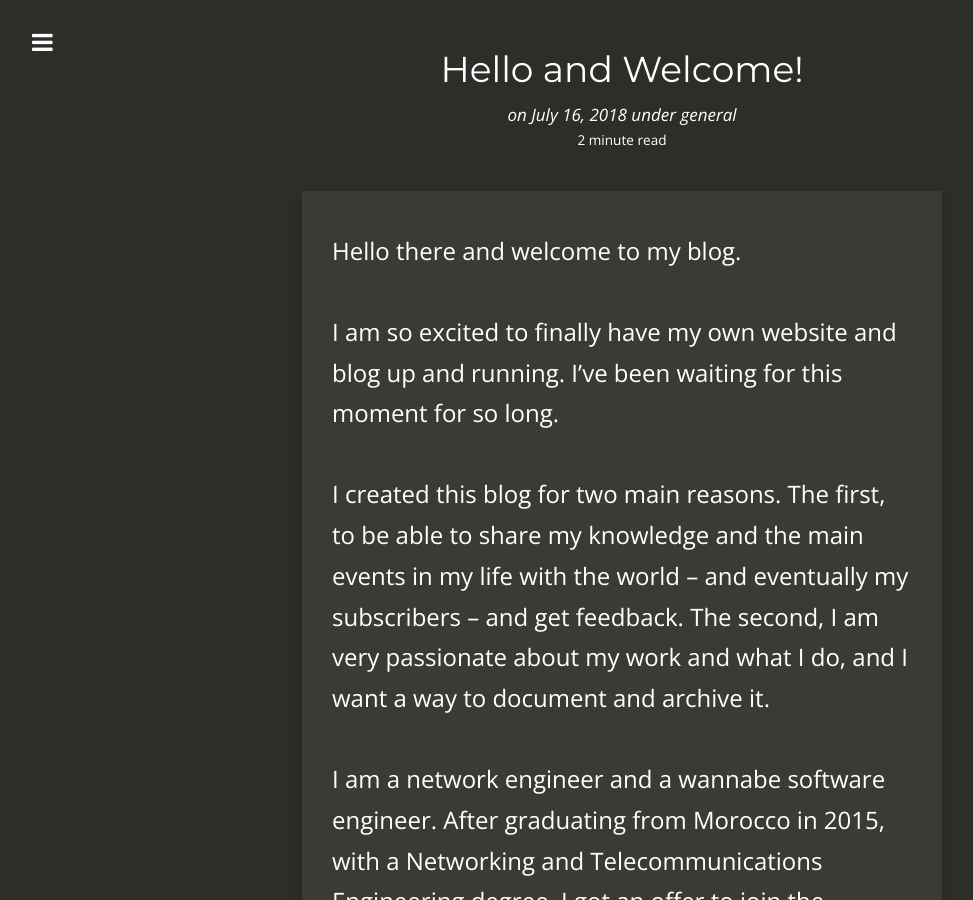
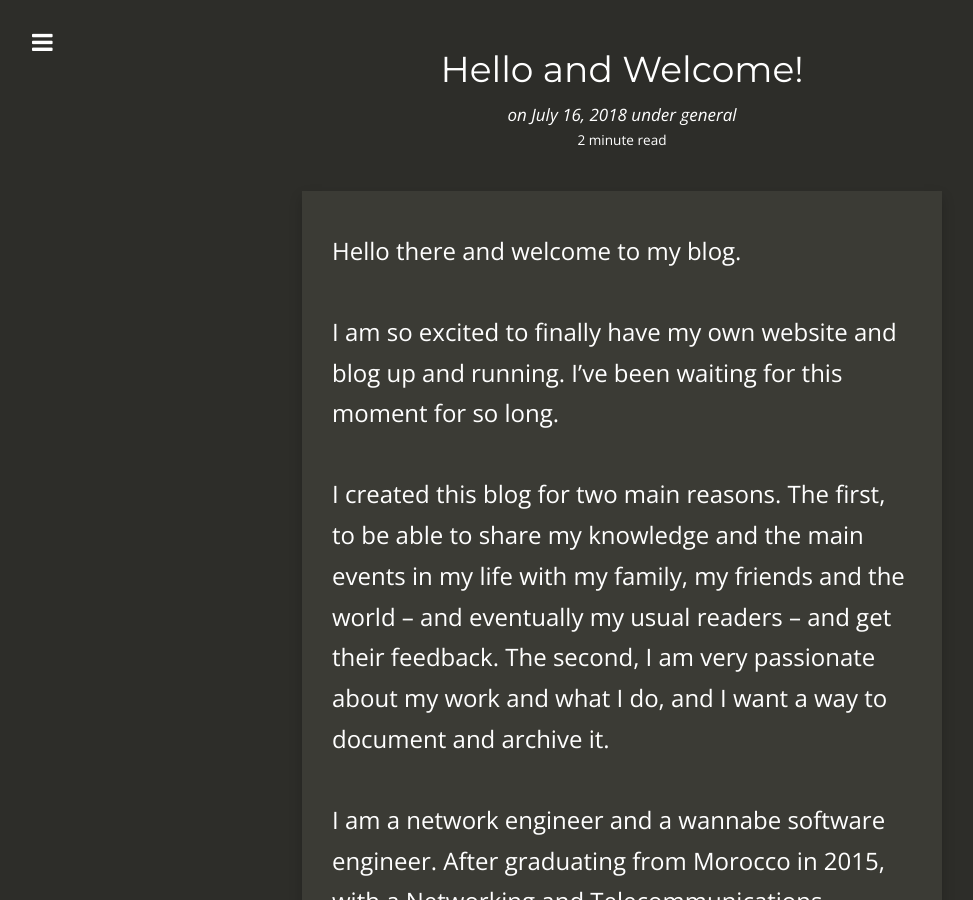
Before and after one commit to elmiomar/elmiomar.github.io, a Jekyll site: the page built from _posts/2018-07-16-hello-and-welcome.md, in a window 1280 px wide and 900 px high. Shown: the whole window, without its empty margins (18-991 px from the left). Built offline with Jekyll 4.4.1, drawn with Linux system fonts in a browser that asks for light colours; nearby versions of some CDN libraries.

Commit message:
fix typos

```diff
--- a/_includes/about_me.html
+++ b/_includes/about_me.html
@@ -30,7 +30,7 @@
     was my first Object-Oriented Language, also at school where I did some Android developement. I discovered Golang (Google's
     programming languages) recently and I fell in love with its simplicity and efficiency. If you're into computer networks,
     then you are forced to know Python, which is very present in the networking world. I also worked with JavaScript for
-    building a full-stack web application for network management. And last couple years, I wrote some code in C++, and a
+    building a full-stack web application for network management. And during the last couple of years, I wrote some code in C++, and a
     client library in for a protocol we designed and built.
     <br>
 </p>
--- a/_posts/2018-07-16-hello-and-welcome.md
+++ b/_posts/2018-07-16-hello-and-welcome.md
@@ -15,7 +14,7 @@
 
 I am so excited to finally have my own website and blog up and running. I’ve been waiting for this moment for so long.
 
-I created this blog for two main reasons. The first, to be able to share my knowledge and the main events in my life with the world -- and eventually my subscribers – and get feedback. The second, I am very passionate about my work and what I do, and I want a way to document and archive it.
+I created this blog for two main reasons. The first, to be able to share my knowledge and the main events in my life with my family, my friends and the world -- and eventually my usual readers – and get their feedback. The second, I am very passionate about my work and what I do, and I want a way to document and archive it.
 
 I am a network engineer and a wannabe software engineer. After graduating from Morocco in 2015, with a Networking and Telecommunications Engineering degree, I got an offer to join the National Institute of Standards and Technology for a research position in the field of Computer Networks. I accepted of course, as it is a great chance for me to widen my knowledge, improve my skills, and discover a new world and country. And...what a country!
 
--- a/resume.html
+++ b/resume.html
@@ -20,14 +20,14 @@
             <i class="fa fa-graduation-cap"></i> Education</h2>
           <ul>
             <li>
-              <strong>2012-2015:</strong> Specilaizing in Networks and telecommunications, Mohammadia School of Engineering (EMI),
+              <strong>2012-2015:</strong> Specializing in Networks and telecommunications, Mohammadia School of Engineering (EMI),
               Morocco</li>
             <br>
             <li>
-              <strong>2010-2012:</strong> Specilaizing in Mathematics and Physics, Preparatory Classes for Engineering School, Morocco</li>
+              <strong>2010-2012:</strong> Specializing in Mathematics and Physics, Preparatory Classes for Engineering School, Morocco</li>
             <br>
             <li>
-              <strong>2007-2010:</strong> Specilaizing in Mathematics and Physics, High School, Morocco</li>
+              <strong>2007-2010:</strong> Specializing in Mathematics and Physics, High School, Morocco</li>
           </ul>
           <br>
           <h2 class="resume-section-header">
```
Also changed, not shown: other parts of _posts/2018-07-16-hello-and-welcome.md (+0 -1 lines).
